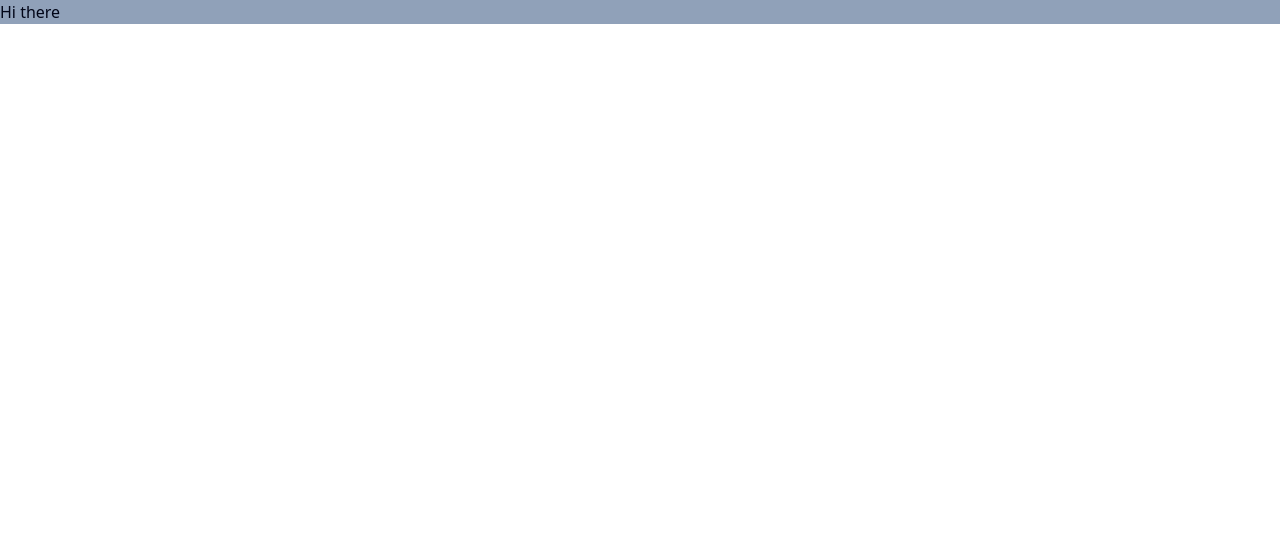
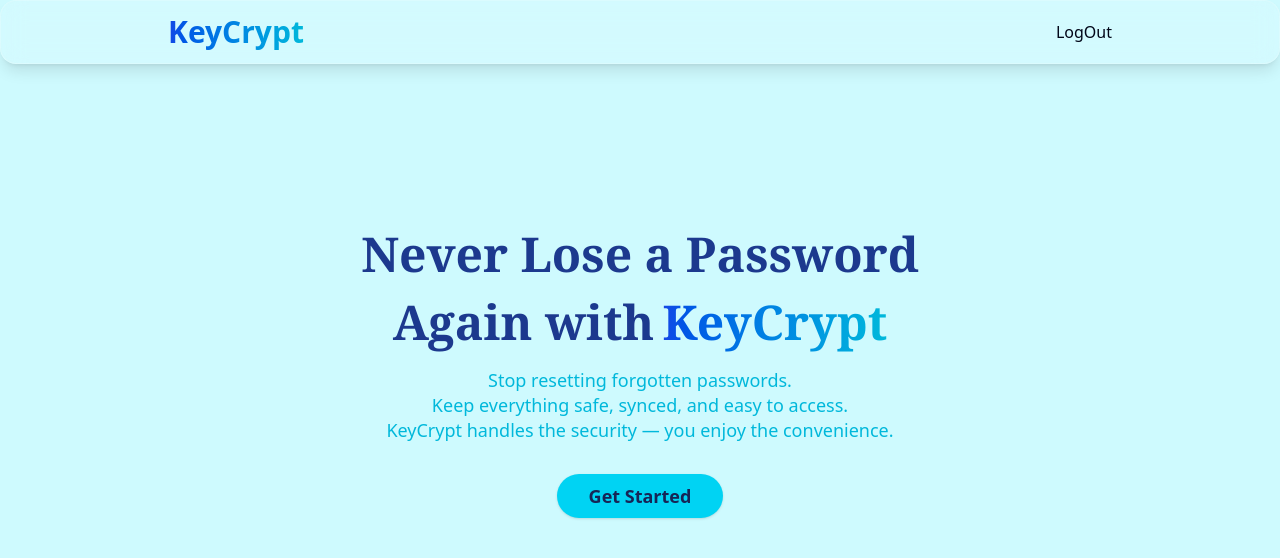
Before and after one commit to lakshay-tiwari/Keycrypt, a Next.js app in the folder apps/web/: page / in a window 1280 px wide. Shown: the top 558 px of the page. Built offline with nearby package versions, Linux system fonts and the light colour scheme.

Commit message:
improvement: landing page upgraded

```diff
--- a/apps/web/app/globals.css
+++ b/apps/web/app/globals.css
@@ -2,6 +2,22 @@
 @import "tw-animate-css";
 
 @custom-variant dark (&:is(.dark *));
+
+@keyframes fade-in {
+  from {
+    opacity: 0;
+    transform: translateY(4px);
+  }
+  to {
+    opacity: 1;
+    transform: translateY(0);
+  }
+}
+
+.animate-fade-in {
+  animation: fade-in 3.0s ease-out forwards;
+}
+
 
 @theme inline {
   --radius-sm: calc(var(--radius) - 4px);
--- a/apps/web/app/layout.tsx
+++ b/apps/web/app/layout.tsx
@@ -24,7 +24,7 @@ export default function RootLayout({
 }>) {
   return (
     <html lang="en">
-      <body className={`${geistSans.variable} ${geistMono.variable}`}>
+      <body className={`${geistSans.variable} ${geistMono.variable} bg-cyan-100`}>
         {children}
         <Toaster richColors position="top-right" />
       </body>
--- a/apps/web/app/page.tsx
+++ b/apps/web/app/page.tsx
@@ -1,6 +1,9 @@
+import { Hero } from "@/components/Hero";
+import { NavBar } from "@/components/NavBar";
 
 export default async function Home() {
-  return <div className="bg-slate-400">
-    Hi there
+  return <div>
+    <NavBar />
+    <Hero />
   </div>
 }
--- /dev/null
+++ b/apps/web/components/Hero.tsx
@@ -0,0 +1,54 @@
+"use client"
+
+import { useRouter } from "next/navigation"
+
+export function Hero(){
+    const router = useRouter();
+
+    function navigateToDashboard(){
+        router.push('/dashboard')
+    }
+
+    return (
+        <div className="w-full flex justify-center mt-32 sm:mt-40 px-4">
+            <div className="text-center max-w-2xl">
+
+                <h1 className="font-semibold font-serif text-blue-900 leading-tight
+                               text-3xl sm:text-4xl md:text-5xl max-[360px]:text-2xl">
+                    Never Lose a Password
+                </h1>
+
+                <p className="flex justify-center items-center space-x-2 mt-2
+                              font-semibold font-serif text-blue-900 leading-tight
+                              text-3xl sm:text-4xl md:text-5xl max-[360px]:text-2xl">
+                    <span>Again with</span>
+
+                    <span className="animate-fade-in font-bold bg-clip-text text-transparent
+                                     bg-linear-to-r from-blue-700 to-cyan-500">
+                        KeyCrypt
+                    </span>
+                </p>
+
+                <div className="mt-4 text-cyan-500 leading-snug
+                                text-sm sm:text-base md:text-lg max-[360px]:text-[10px] px-2">
+                    <p>Stop resetting forgotten passwords.</p>
+                    <p>Keep everything safe, synced, and easy to access.</p>
+                    <p>KeyCrypt handles the security — you enjoy the convenience.</p>
+                </div>
+
+                <div className="mt-8">
+                    <button
+                        className="bg-cyan-400 cursor-pointer rounded-3xl
+                                   text-base sm:text-lg px-6 sm:px-8 py-2
+                                   font-semibold text-blue-950 shadow-sm
+                                   hover:bg-cyan-300 transition-all duration-200"
+                        onClick={navigateToDashboard}
+                    >
+                        Get Started
+                    </button>
+                </div>
+
+            </div>
+        </div>
+    )
+}
--- a/apps/web/components/NavBar.tsx
+++ b/apps/web/components/NavBar.tsx
@@ -11,8 +11,13 @@ export function NavBar() {
       h-16
     ">
       <div className="w-full max-w-5xl mx-auto flex justify-between px-10">
-        <div className="font-bold text-2xl">KeyCrypt</div>
+        <div className="font-bold cursor-pointer text-3xl flex">
+        <span className="bg-linear-to-r text-3xl font-bold from-blue-700 to-cyan-500 bg-clip-text text-transparent">
+            KeyCrypt
+        </span>
+        </div>
         <button>LogOut</button>
+
       </div>
     </nav>
   );
```
